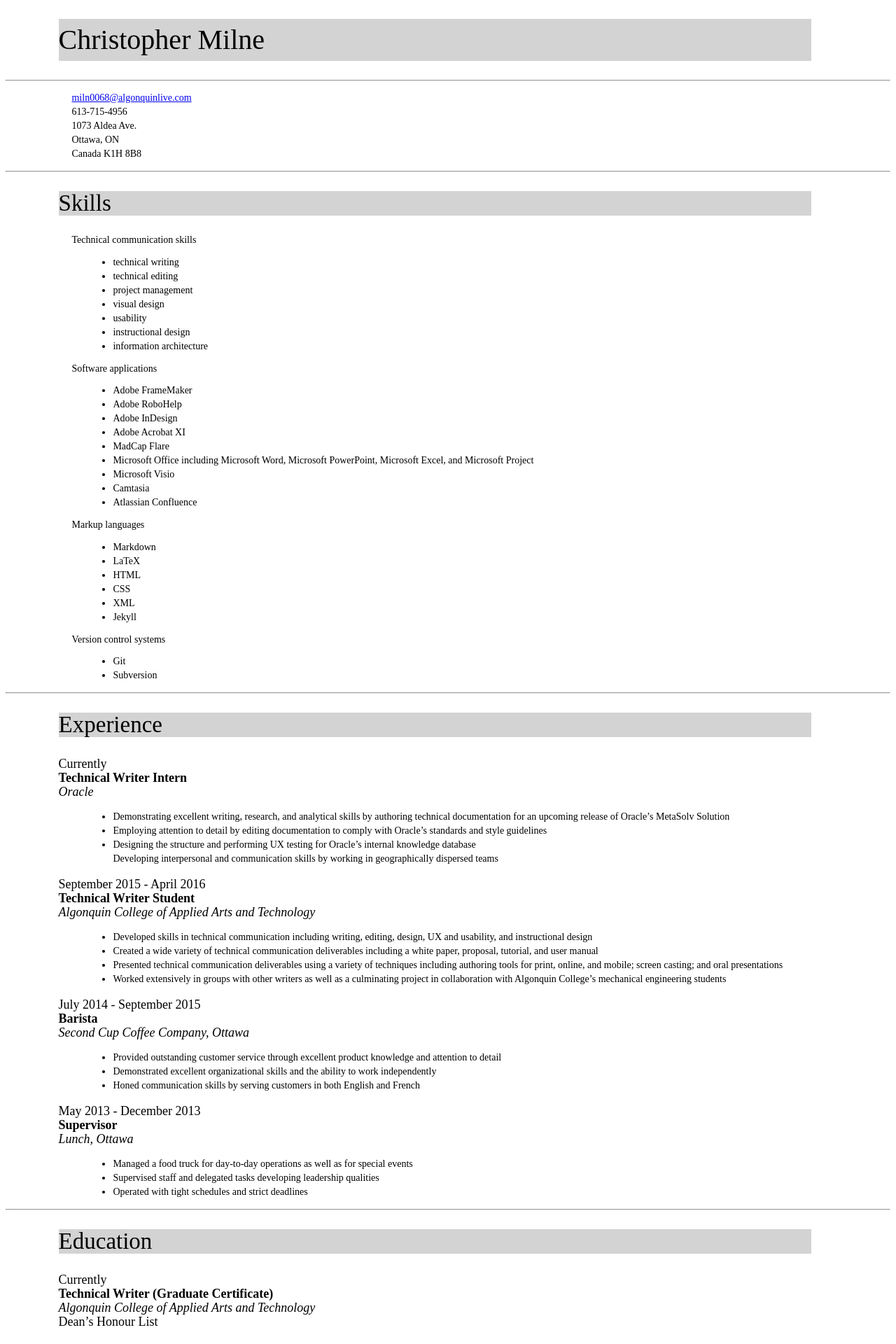
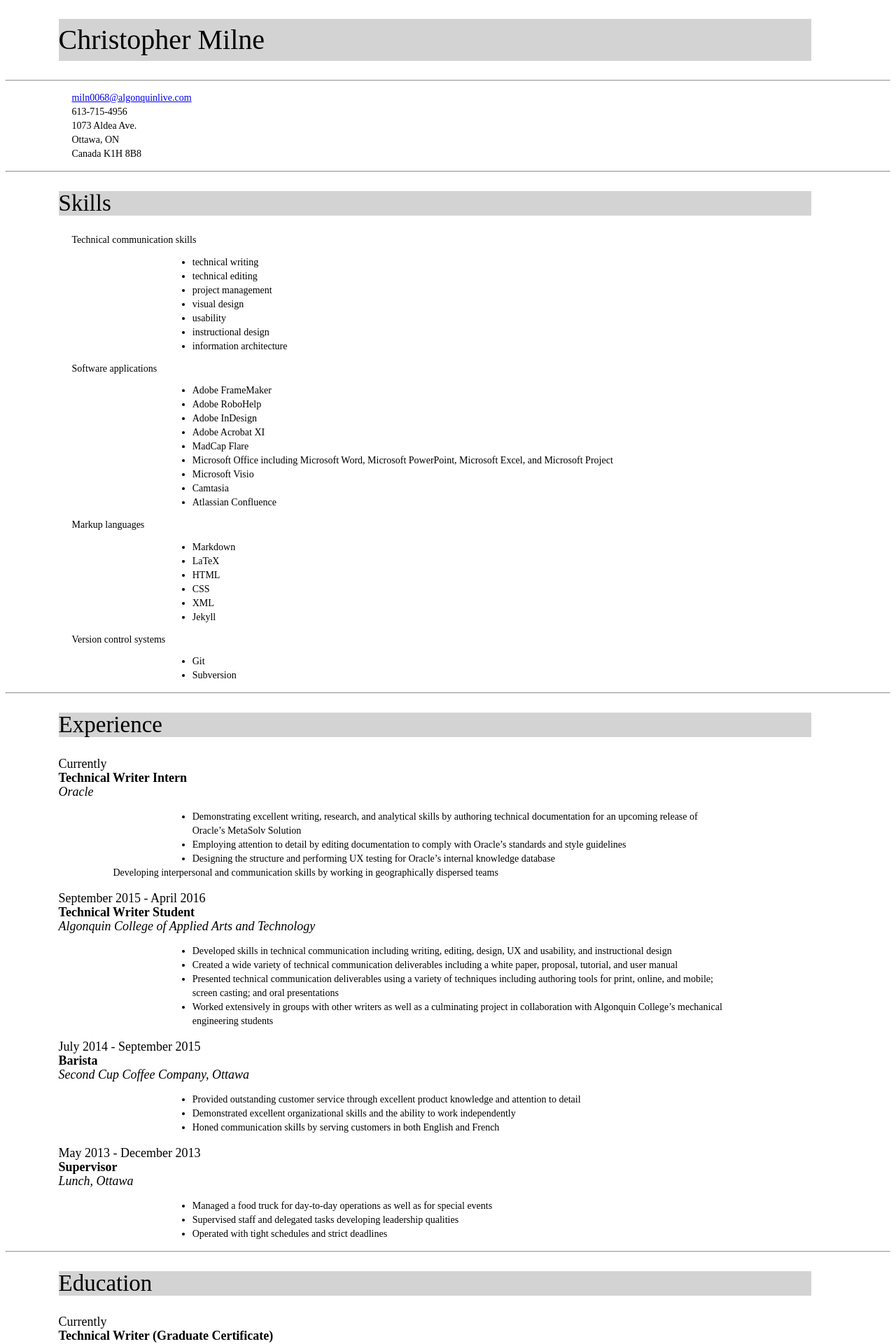
Before and after one commit to chris-milne/chris-milne.github.io, a Jekyll site: the page built from index.html, in a window 1280 px wide. Shown: the top 1920 px of the page at 70% size. Built offline with Jekyll 4.4.1, drawn with Linux system fonts in a browser that asks for light colours.

Commit message:
Update main.css

```diff
--- a/css/main.css
+++ b/css/main.css
@@ -21,6 +21,16 @@
 	background-color: lightgrey;
 }
 ul {
+	font-family: "Avenir Next";
+	font-size: 14px;
+	font-style: normal;
+	font-variant: normal;
+	font-weight: 350;
+	line-height: 20px;
+	margin-left: 3cm;
+	margin-right: 3cm;
+}
+li {
 	font-family: "Avenir Next";
 	font-size: 14px;
 	font-style: normal;
```
